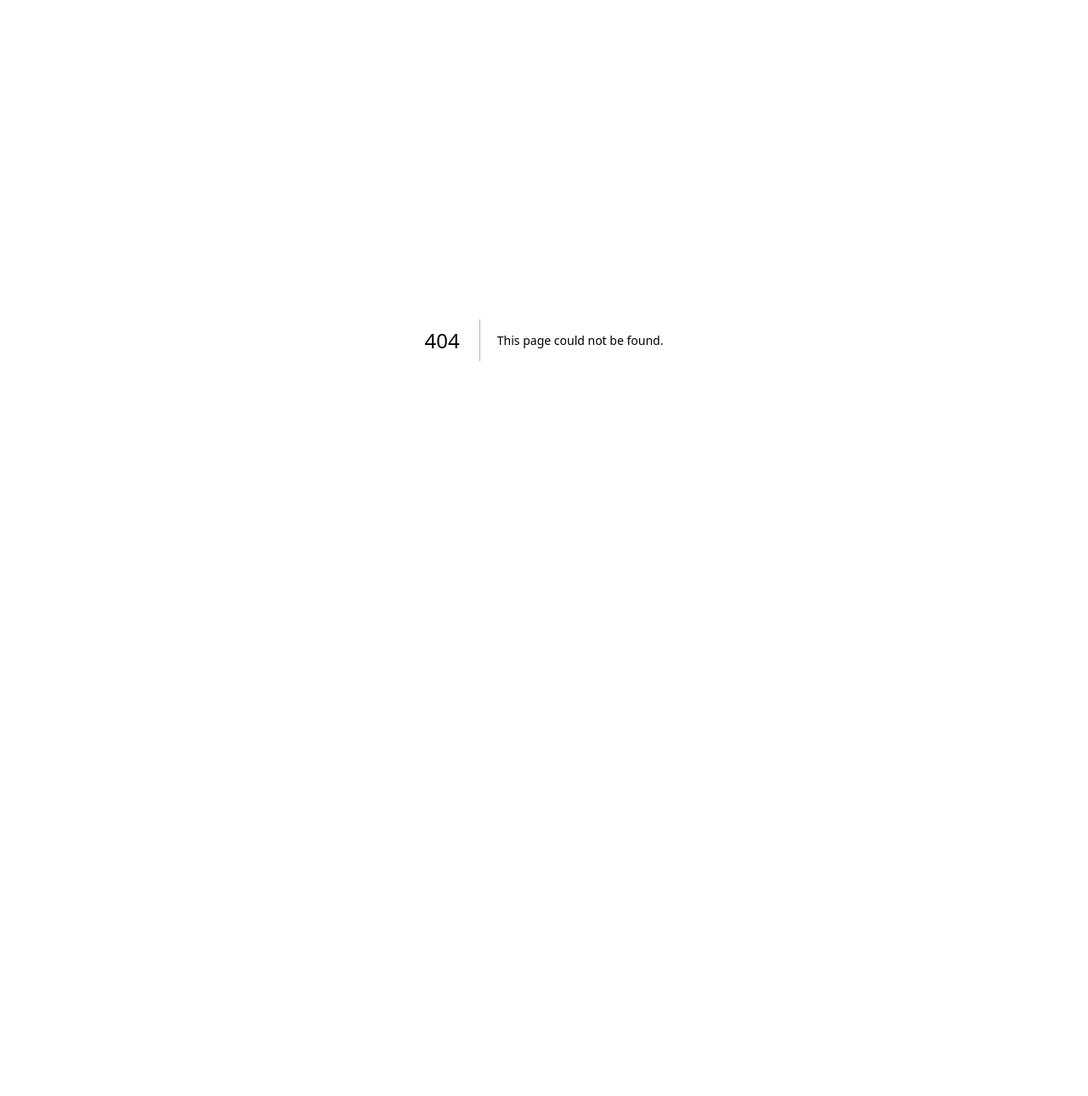
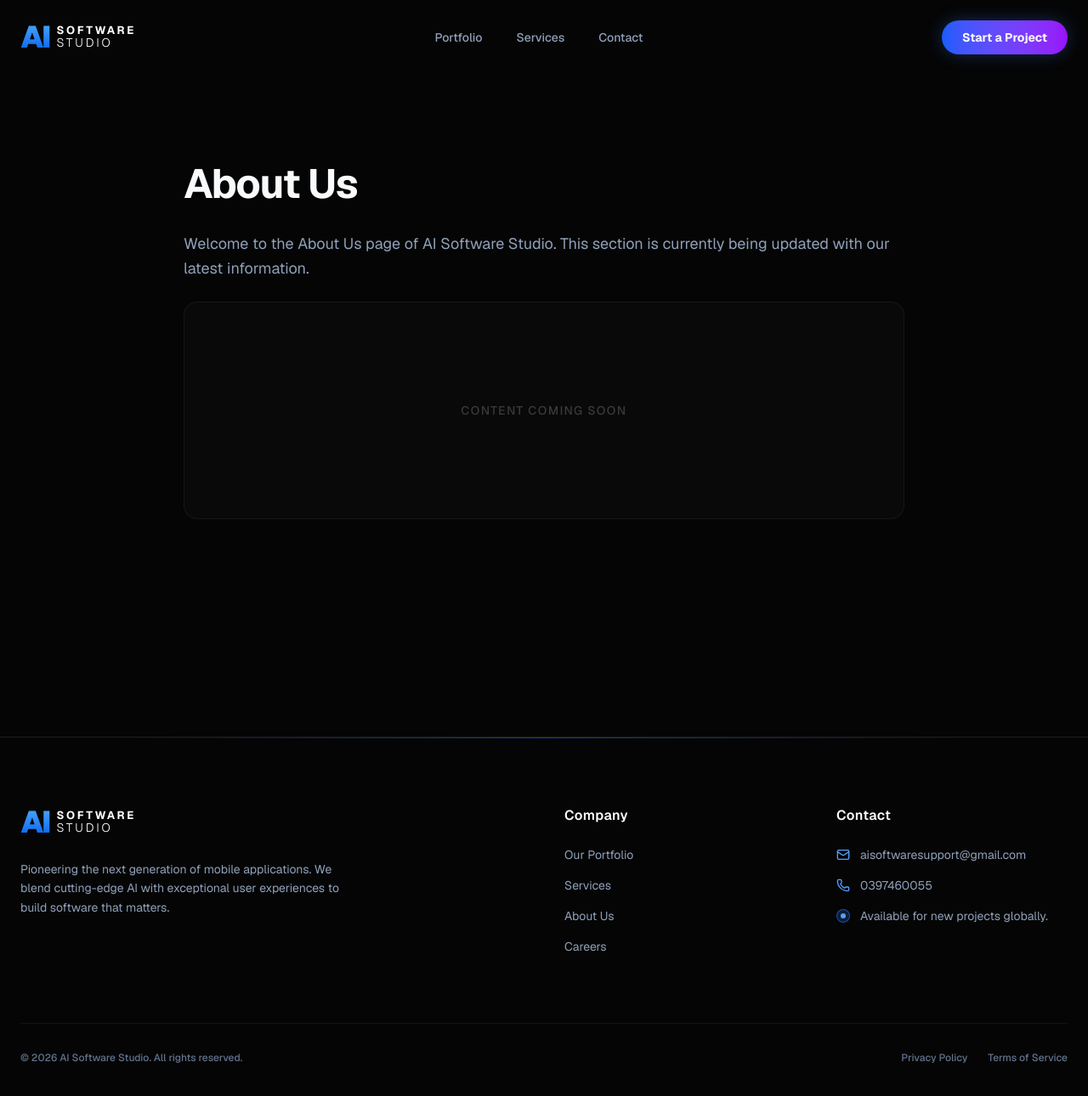
Before and after one commit to dinhphu290998/aisoftwarestudio, a Next.js app: page /about in a window 1280 px wide. Before the commit this address had no page. Shown: the top 1290 px of the page at 85% size. Before the commit the page ends 800 px from the top, so only its background shows below. Built offline with nearby package versions, Linux system fonts and the light colour scheme.

Commit message:
feat: add placeholder pages and remove social links

```diff
--- /dev/null
+++ b/src/app/about/page.tsx
@@ -0,0 +1,28 @@
+import { Header } from "@/components/Header";
+import { Footer } from "@/components/Footer";
+
+export default function Page() {
+  return (
+    <main className="min-h-screen bg-[#050505] text-slate-50 flex flex-col font-sans">
+      <Header />
+
+      <section className="flex-1 w-full max-w-4xl mx-auto px-6 pt-48 pb-32 z-10 relative">
+        <h1 className="text-4xl md:text-5xl font-bold tracking-tight mb-8">
+          About Us
+        </h1>
+
+        <div className="prose prose-invert prose-slate max-w-none">
+          <p className="text-slate-400 leading-relaxed text-lg mb-6">
+            Welcome to the About Us page of AI Software Studio.
+            This section is currently being updated with our latest information.
+          </p>
+          <div className="h-64 w-full rounded-2xl border border-white/5 bg-white/[0.02] flex items-center justify-center">
+            <span className="text-white/20 font-medium uppercase tracking-widest text-sm">Content Coming Soon</span>
+          </div>
+        </div>
+      </section>
+
+      <Footer />
+    </main>
+  );
+}
--- /dev/null
+++ b/src/app/careers/page.tsx
@@ -0,0 +1,28 @@
+import { Header } from "@/components/Header";
+import { Footer } from "@/components/Footer";
+
+export default function Page() {
+  return (
+    <main className="min-h-screen bg-[#050505] text-slate-50 flex flex-col font-sans">
+      <Header />
+
+      <section className="flex-1 w-full max-w-4xl mx-auto px-6 pt-48 pb-32 z-10 relative">
+        <h1 className="text-4xl md:text-5xl font-bold tracking-tight mb-8">
+          Careers
+        </h1>
+
+        <div className="prose prose-invert prose-slate max-w-none">
+          <p className="text-slate-400 leading-relaxed text-lg mb-6">
+            Welcome to the Careers page of AI Software Studio.
+            This section is currently being updated with our latest information.
+          </p>
+          <div className="h-64 w-full rounded-2xl border border-white/5 bg-white/[0.02] flex items-center justify-center">
+            <span className="text-white/20 font-medium uppercase tracking-widest text-sm">Content Coming Soon</span>
+          </div>
+        </div>
+      </section>
+
+      <Footer />
+    </main>
+  );
+}
--- /dev/null
+++ b/src/app/privacy-policy/page.tsx
@@ -0,0 +1,28 @@
+import { Header } from "@/components/Header";
+import { Footer } from "@/components/Footer";
+
+export default function Page() {
+  return (
+    <main className="min-h-screen bg-[#050505] text-slate-50 flex flex-col font-sans">
+      <Header />
+
+      <section className="flex-1 w-full max-w-4xl mx-auto px-6 pt-48 pb-32 z-10 relative">
+        <h1 className="text-4xl md:text-5xl font-bold tracking-tight mb-8">
+          Privacy Policy
+        </h1>
+
+        <div className="prose prose-invert prose-slate max-w-none">
+          <p className="text-slate-400 leading-relaxed text-lg mb-6">
+            Welcome to the Privacy Policy page of AI Software Studio.
+            This section is currently being updated with our latest information.
+          </p>
+          <div className="h-64 w-full rounded-2xl border border-white/5 bg-white/[0.02] flex items-center justify-center">
+            <span className="text-white/20 font-medium uppercase tracking-widest text-sm">Content Coming Soon</span>
+          </div>
+        </div>
+      </section>
+
+      <Footer />
+    </main>
+  );
+}
--- /dev/null
+++ b/src/app/services/page.tsx
@@ -0,0 +1,28 @@
+import { Header } from "@/components/Header";
+import { Footer } from "@/components/Footer";
+
+export default function Page() {
+  return (
+    <main className="min-h-screen bg-[#050505] text-slate-50 flex flex-col font-sans">
+      <Header />
+
+      <section className="flex-1 w-full max-w-4xl mx-auto px-6 pt-48 pb-32 z-10 relative">
+        <h1 className="text-4xl md:text-5xl font-bold tracking-tight mb-8">
+          Our Services
+        </h1>
+
+        <div className="prose prose-invert prose-slate max-w-none">
+          <p className="text-slate-400 leading-relaxed text-lg mb-6">
+            Welcome to the Our Services page of AI Software Studio.
+            This section is currently being updated with our latest information.
+          </p>
+          <div className="h-64 w-full rounded-2xl border border-white/5 bg-white/[0.02] flex items-center justify-center">
+            <span className="text-white/20 font-medium uppercase tracking-widest text-sm">Content Coming Soon</span>
+          </div>
+        </div>
+      </section>
+
+      <Footer />
+    </main>
+  );
+}
--- /dev/null
+++ b/src/app/terms-of-service/page.tsx
@@ -0,0 +1,28 @@
+import { Header } from "@/components/Header";
+import { Footer } from "@/components/Footer";
+
+export default function Page() {
+  return (
+    <main className="min-h-screen bg-[#050505] text-slate-50 flex flex-col font-sans">
+      <Header />
+
+      <section className="flex-1 w-full max-w-4xl mx-auto px-6 pt-48 pb-32 z-10 relative">
+        <h1 className="text-4xl md:text-5xl font-bold tracking-tight mb-8">
+          Terms of Service
+        </h1>
+
+        <div className="prose prose-invert prose-slate max-w-none">
+          <p className="text-slate-400 leading-relaxed text-lg mb-6">
+            Welcome to the Terms of Service page of AI Software Studio.
+            This section is currently being updated with our latest information.
+          </p>
+          <div className="h-64 w-full rounded-2xl border border-white/5 bg-white/[0.02] flex items-center justify-center">
+            <span className="text-white/20 font-medium uppercase tracking-widest text-sm">Content Coming Soon</span>
+          </div>
+        </div>
+      </section>
+
+      <Footer />
+    </main>
+  );
+}
--- a/src/components/Footer.tsx
+++ b/src/components/Footer.tsx
@@ -15,27 +15,16 @@ export function Footer() {
             <p className="text-slate-400 text-sm max-w-sm leading-relaxed">
               Pioneering the next generation of mobile applications. We blend cutting-edge AI with exceptional user experiences to build software that matters.
             </p>
-            <div className="flex gap-4 pt-4">
-              <a href="#" className="text-xs font-semibold uppercase tracking-wider text-slate-400 hover:text-blue-400 transition-colors">
-                Twitter
-              </a>
-              <a href="#" className="text-xs font-semibold uppercase tracking-wider text-slate-400 hover:text-blue-400 transition-colors">
-                LinkedIn
-              </a>
-              <a href="#" className="text-xs font-semibold uppercase tracking-wider text-slate-400 hover:text-blue-400 transition-colors">
-                GitHub
-              </a>
-            </div>
           </div>
 
           {/* Col 2: Links */}
           <div className="space-y-6">
             <h4 className="text-white font-semibold tracking-wide">Company</h4>
             <ul className="space-y-4 text-sm text-slate-400">
-              <li><a href="#portfolio" className="hover:text-blue-400 transition-colors">Our Portfolio</a></li>
-              <li><a href="#services" className="hover:text-blue-400 transition-colors">Services</a></li>
-              <li><a href="#" className="hover:text-blue-400 transition-colors">About Us</a></li>
-              <li><a href="#" className="hover:text-blue-400 transition-colors">Careers</a></li>
+              <li><a href="/#portfolio" className="hover:text-blue-400 transition-colors">Our Portfolio</a></li>
+              <li><a href="/services" className="hover:text-blue-400 transition-colors">Services</a></li>
+              <li><a href="/about" className="hover:text-blue-400 transition-colors">About Us</a></li>
+              <li><a href="/careers" className="hover:text-blue-400 transition-colors">Careers</a></li>
             </ul>
           </div>
 
@@ -69,8 +58,8 @@ export function Footer() {
         <div className="w-full mt-20 pt-8 border-t border-white/5 flex flex-col md:flex-row justify-between items-center gap-4 text-xs font-medium text-slate-500">
           <p>© {new Date().getFullYear()} AI Software Studio. All rights reserved.</p>
           <div className="flex gap-6">
-            <a href="#" className="hover:text-white transition-colors">Privacy Policy</a>
-            <a href="#" className="hover:text-white transition-colors">Terms of Service</a>
+            <a href="/privacy-policy" className="hover:text-white transition-colors">Privacy Policy</a>
+            <a href="/terms-of-service" className="hover:text-white transition-colors">Terms of Service</a>
           </div>
         </div>
       </div>
--- a/src/components/Header.tsx
+++ b/src/components/Header.tsx
@@ -29,15 +29,15 @@ export function Header() {
         </Link>
 
         <div className="hidden md:flex items-center gap-10 text-sm font-medium text-slate-400">
-          <Link href="#portfolio" className="hover:text-white transition-colors relative group">
+          <Link href="/#portfolio" className="hover:text-white transition-colors relative group">
             Portfolio
             <span className="absolute -bottom-1 left-0 w-0 h-0.5 bg-blue-500 transition-all group-hover:w-full" />
           </Link>
-          <Link href="#services" className="hover:text-white transition-colors relative group">
+          <Link href="/services" className="hover:text-white transition-colors relative group">
             Services
             <span className="absolute -bottom-1 left-0 w-0 h-0.5 bg-blue-500 transition-all group-hover:w-full" />
           </Link>
-          <Link href="#contact" className="hover:text-white transition-colors relative group">
+          <Link href="/#contact" className="hover:text-white transition-colors relative group">
             Contact
             <span className="absolute -bottom-1 left-0 w-0 h-0.5 bg-blue-500 transition-all group-hover:w-full" />
           </Link>
```
